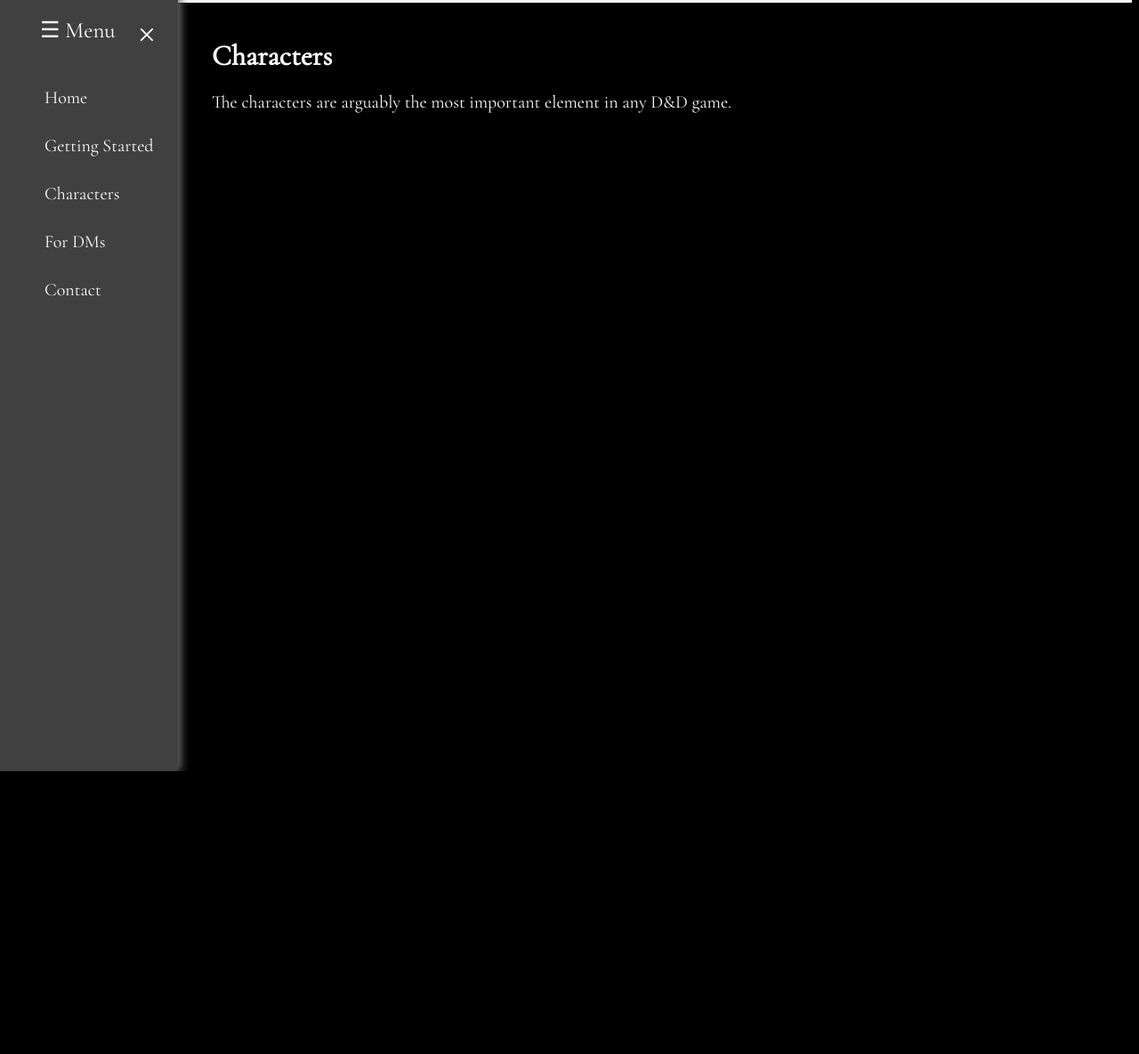
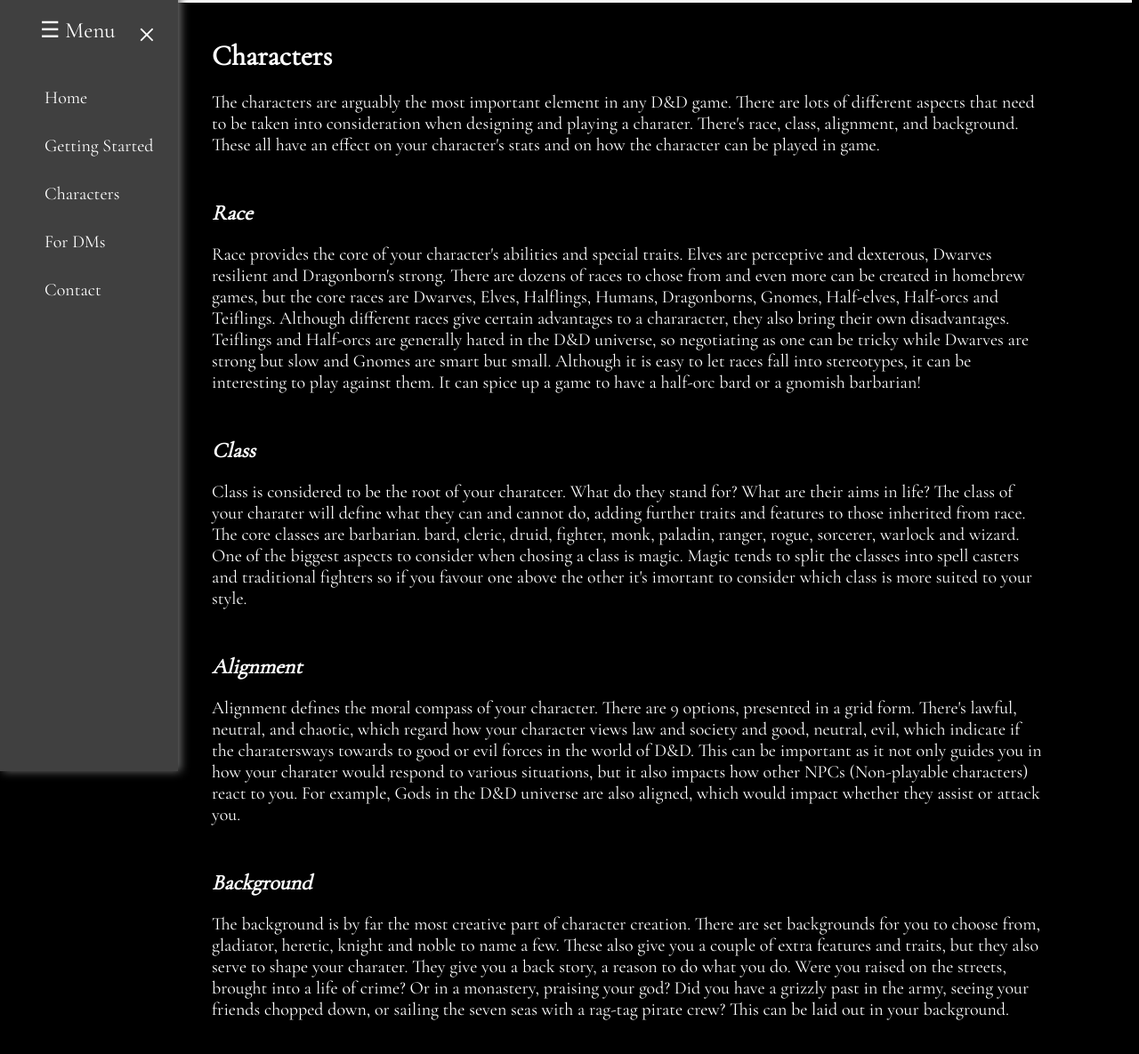
Before and after one commit to Trusss/D-D, a plain HTML site: page characters.html in a window 1280 px wide. Shown: the part 133-1318 px from the top of the page at 89% size. Before the commit the page ends 1000 px from the top, so only its background shows below. Drawn offline with nearby package versions, Linux system fonts and the light colour scheme.

Commit message:
Characters content
Content added to Characters page

```diff
--- a/DND.css
+++ b/DND.css
@@ -4,6 +4,7 @@
 
 body{
   background: black;
+  padding-bottom: 20px;
 }
 
 .logo{
@@ -27,7 +28,7 @@ body{
 
 .sidebar{
   background: #404040;
-  position: absolute;
+  position: fixed;
   width: 200px;
   height: 100%;
   top:0;
@@ -48,7 +49,7 @@ body{
   text-decoration: none;
   border: none;
   margin-top: 15px;
-  position: absolute;
+  position: fixed;
   z-index: 500;
 }
 
--- a/characters.html
+++ b/characters.html
@@ -30,7 +30,55 @@
       Characters
   </h1>
   <p>
-      The characters are arguably the most important element in any D&D game.
+      The characters are arguably the most important element in any D&D game. There are lots of different aspects that need to be taken into consideration
+      when designing and playing a charater. There's race, class, alignment, and background. These all have an effect on your character's stats and
+      on how the character can be played in game.
+  </p>
+
+  <h2>
+    Race
+  </h2>
+  <p>
+    Race provides the core of your character's abilities and special traits. Elves are perceptive and dexterous, Dwarves resilient and Dragonborn's strong.
+    There are dozens of races to chose from and even more can be created in homebrew games, but the core races are Dwarves, Elves, Halflings, Humans,
+    Dragonborns, Gnomes, Half-elves, Half-orcs and Teiflings. Although different races give certain advantages to a chararacter, they also bring their
+    own disadvantages. Teiflings and Half-orcs are generally hated in the D&D universe, so negotiating as one can be tricky while Dwarves are strong but
+    slow and Gnomes are smart but small. Although it is easy to let races fall into stereotypes, it can be interesting to play against them. It can
+    spice up a game to have a half-orc bard or a gnomish barbarian!
+  </p>
+
+  <h2>
+    Class
+  </h2>
+  <p>
+    Class is considered to be the root of your charatcer. What do they stand for? What are their aims in life? The class of your charater will define what
+    they can and cannot do, adding further traits and features to those inherited from race. The core classes are barbarian. bard, cleric, druid, fighter,
+    monk, paladin, ranger, rogue, sorcerer, warlock and wizard. One of the biggest aspects to consider when chosing a class is magic. Magic tends to split
+    the classes into spell casters and traditional fighters so if you favour one above the other it's imortant to consider which class is more suited to
+    your style.
+  </p>
+
+  <h2>
+    Alignment
+  </h2>
+  <p>
+    Alignment defines the moral compass of your character. There are 9 options, presented in a grid form. There's lawful, neutral, and chaotic, which
+    regard how your character views law and society and good, neutral, evil, which indicate if the charatersways towards to good or evil forces in the
+    world of D&D. This can be important as it not only guides you in how your charater would respond to various situations, but it also impacts how other
+    NPCs (Non-playable characters) react to you. For example, Gods in the D&D universe are also aligned, which would impact whether they assist or attack
+    you.
+    </thead>
+  </p>
+
+  <h2>
+    Background
+  </h2>
+  <p>
+    The background is by far the most creative part of character creation. There are set backgrounds for you to choose from, gladiator, heretic, knight and
+    noble to name a few. These also give you a couple of extra features and traits, but they also serve to shape your charater. They give you a back
+    story, a reason to do what you do. Were you raised on the streets, brought into a life of crime? Or in a monastery, praising your god? Did you have
+    a grizzly past in the army, seeing your friends chopped down, or sailing the seven seas with a rag-tag pirate crew? This can be laid out in your
+    background.
   </p>
 
   <img src='DNDlogo.png' class='logo'>
```
Also changed, not shown: getting_started.html (+1 -0 lines).
